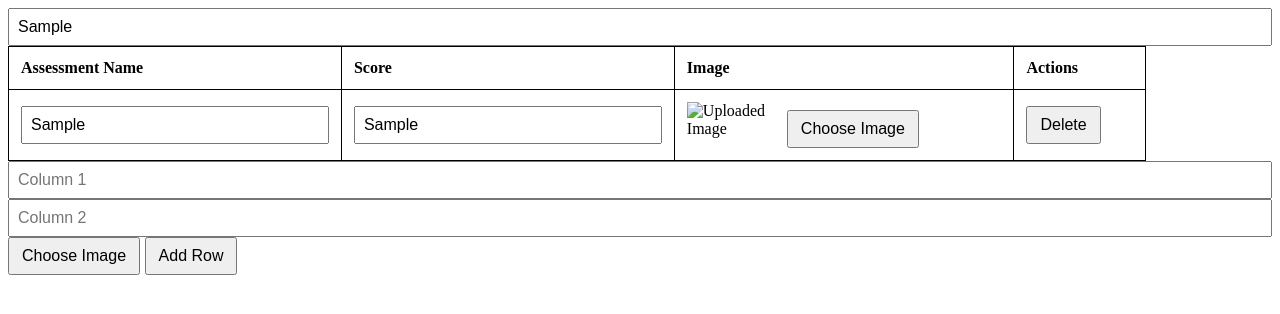
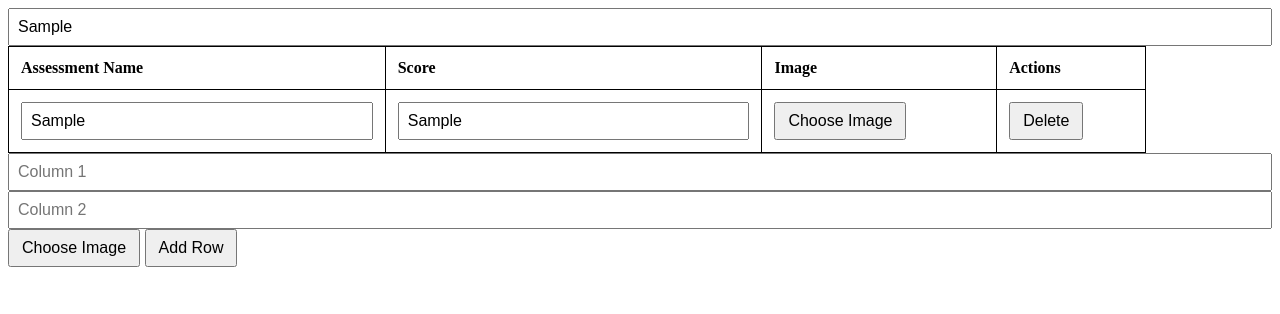
Before and after one commit to olyb1/Access, a plain HTML site: page index.html in a window 1280 px wide. Both pictures are taken after typing "Sample", "Sample", "Sample" into the empty fields and a click on the button "Add Row". Drawn offline with Linux system fonts and the light colour scheme.

Commit message:
Update index.html

```diff
--- a/index.html
+++ b/index.html
@@ -1,7 +1,7 @@
 <!DOCTYPE html>
 <html>
 <head>
-<title>My Own Score Record </title>
+<title>My Own Score Record</title>
 <style>
 body { font-size: 18px; }
 table { width: 90%; border-collapse: collapse; font-size: 16px; }
@@ -9,8 +9,8 @@ th, td { border: 1px solid black; padding: 12px; }
 th { text-align: left; }
 input[type="text"] { font-size: 16px; padding: 8px; width: 100%; box-sizing: border-box; }
 button { font-size: 16px; padding: 8px 12px; }
-input[type="file"] { display: none; } /* Hide file input by default */
-img { max-width: 100px; max-height: 100px; } /* Limit image size */
+input[type="file"] { display: none; }
+img { max-width: 100px; max-height: 100px; }
 </style>
 </head>
 <body>
@@ -36,10 +36,11 @@ img { max-width: 100px; max-height: 100px; } /* Limit image size */
 <button onclick="addRow()">Add Row</button>
 
 <script>
-  let data = JSON.parse(localStorage.getItem('tableData')) || [];
+  const storageKey = `tableData_${window.location.pathname}`;
+  let data = JSON.parse(localStorage.getItem(storageKey)) || [];
 
   function updateLocalStorage() {
-    localStorage.setItem('tableData', JSON.stringify(data));
+    localStorage.setItem(storageKey, JSON.stringify(data));
   }
 
   function updateData(rowIndex, colIndex, value) {
@@ -55,25 +56,32 @@ img { max-width: 100px; max-height: 100px; } /* Limit image size */
   }
 
   function addRow() {
-    const file = document.getElementById('imagePicker').files[0];
-    let imageUrl = '';
-    if (file) {
-      const reader = new FileReader();
-      reader.onload = (e) => { imageUrl = e.target.result; };
-      reader.readAsDataURL(file);
-    }
-
+    const fileInput = document.getElementById('imagePicker');
+    const file = fileInput.files[0];
     const newRow = [
       document.getElementById('newCol1').value,
       document.getElementById('newCol2').value,
-      imageUrl,
+      ''
     ];
+
+    if (file) {
+      const reader = new FileReader();
+      reader.onload = (e) => {
+        newRow[2] = e.target.result;
         data.push(newRow);
+        updateLocalStorage();
+        renderTable();
+      };
+      reader.readAsDataURL(file);
+    } else {
+      data.push(newRow);
+      updateLocalStorage();
+      renderTable();
+    }
+
     document.getElementById('newCol1').value = '';
     document.getElementById('newCol2').value = '';
-    document.getElementById('imagePicker').value = ''; // Clear file input
-    updateLocalStorage();
-    renderTable();
+    fileInput.value = ''; // Clear file input
   }
 
   function renderTable() {
@@ -81,28 +89,37 @@ img { max-width: 100px; max-height: 100px; } /* Limit image size */
     tbody.innerHTML = '';
 
     const searchTerm = document.getElementById('searchInput').value.toLowerCase();
-    const filteredData = data.filter(row => {
-      return row.some(cell => cell && cell.toLowerCase().includes(searchTerm));
-    });
+    const filteredData = data.filter(row =>
+      row.some(cell => typeof cell === 'string' && cell.toLowerCase().includes(searchTerm))
+    );
 
     filteredData.forEach((row, rowIndex) => {
       const newRow = tbody.insertRow();
+
       row.forEach((cell, colIndex) => {
         const cellElement = newRow.insertCell();
+
         if (colIndex === 2) { // Image column
+          if (cell) {
             const img = document.createElement('img');
             img.src = cell;
             img.alt = 'Uploaded Image';
             cellElement.appendChild(img);
+          }
+
           const chooseImageButton = document.createElement('button');
           chooseImageButton.textContent = 'Choose Image';
           chooseImageButton.onclick = () => {
             document.getElementById('imagePicker').click();
             document.getElementById('imagePicker').onchange = () => {
               const file = document.getElementById('imagePicker').files[0];
+              if (file) {
                 const reader = new FileReader();
-              reader.onload = (e) => {updateData(rowIndex, colIndex, e.target.result);};
+                reader.onload = (e) => {
+                  updateData(rowIndex, colIndex, e.target.result);
+                };
                 reader.readAsDataURL(file);
+              }
             };
           };
           cellElement.appendChild(chooseImageButton);
@@ -131,11 +148,7 @@ img { max-width: 100px; max-height: 100px; } /* Limit image size */
     document.getElementById('imagePicker').click();
   }
 
-
   renderTable();
-
-
-
 </script>
 
 </body>
```
Lines whose indentation alone changed are shown as unchanged.
